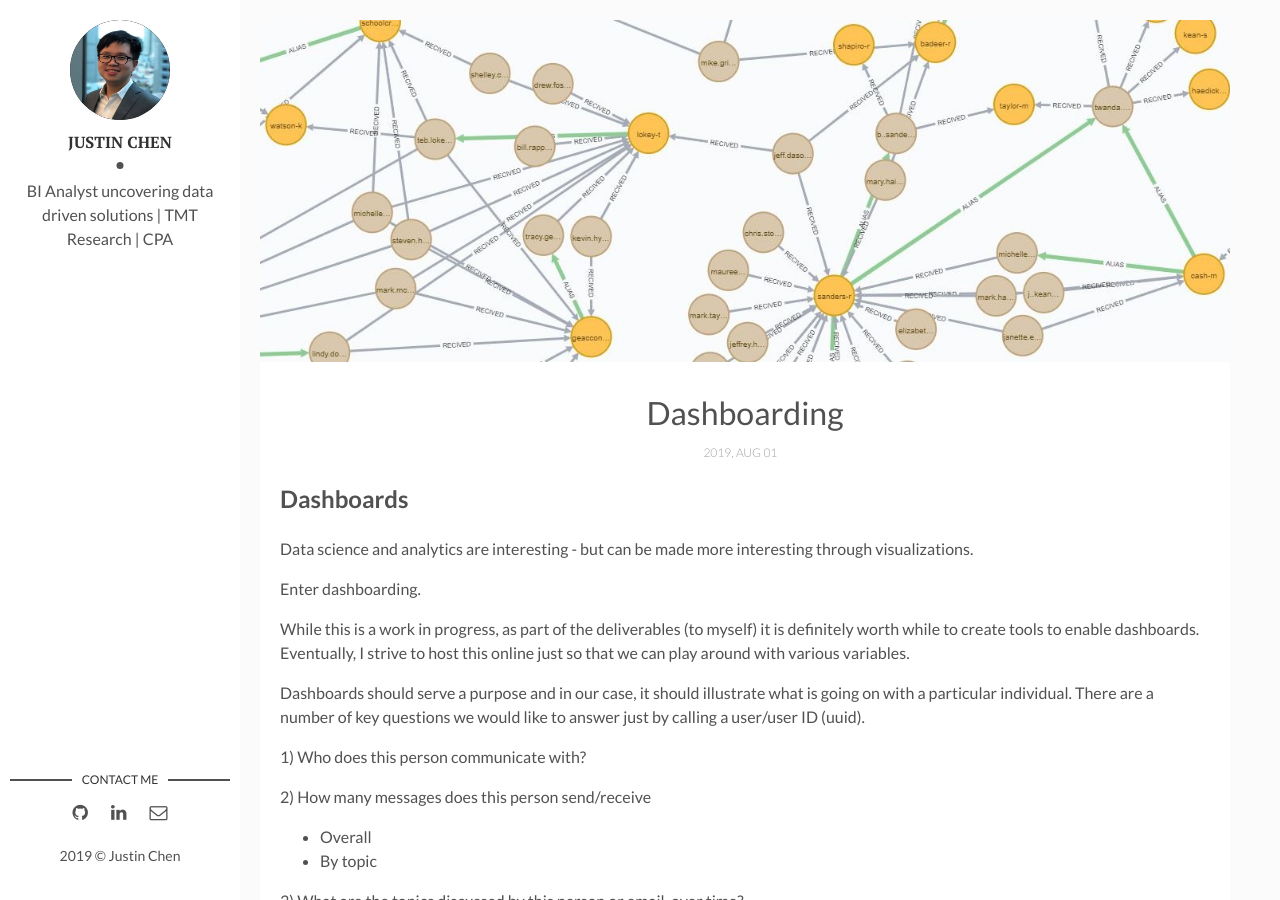
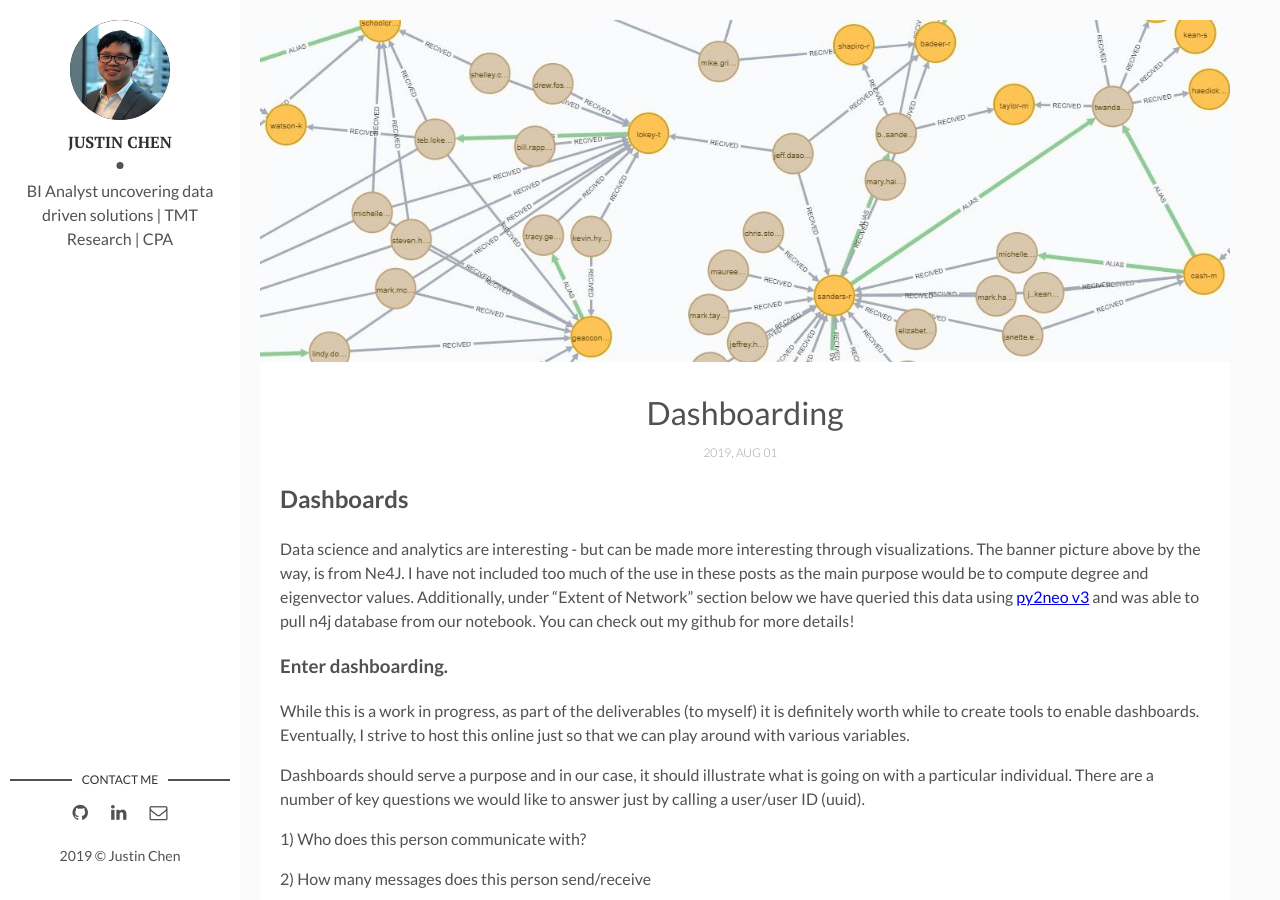
Before and after one commit to jayteetk/pages, a Jekyll site: the page built from _posts/2019-08-01-dashboarding.markdown, in a window 1280 px wide and 900 px high. Built offline with Jekyll 4.4.1, drawn with Linux system fonts in a browser that asks for light colours.

Commit message:
Post cleanups

```diff
--- a/_posts/2019-07-29-hello-world.markdown
+++ b/_posts/2019-07-29-hello-world.markdown
@@ -4,7 +4,7 @@ title: Hello World
 date: 2019-07-29 00:00:00 +0800
 description: "Preamble to an analytics and POC exercise on the Enron Corpus"  # Add post description (optional)
 img: neuler2.jpg # Add image post (optional)
-tags: [Enron, Project Management] # add tag
+tags: [Enron, Project Management, Enron] # add tag
 ---
 ## Foreword
 If you're on this page, chances are you're here on introduction.. or you've been trawling github.
--- a/_posts/2019-07-30-uncovering-the-corpus.markdown
+++ b/_posts/2019-07-30-uncovering-the-corpus.markdown
@@ -4,7 +4,7 @@ title: Uncovering the Corpus
 date: 2019-07-30 00:00:00 +0800
 description: Getting the Enron Corpus and making it machine readable # Add post description (optional)
 img: how-to-start.jpg # Add image post (optional)
-tags: [Enron, Data Cleaning, Regex] # add tag
+tags: [Enron, Data Cleaning, Regex, Enron] # add tag
 ---
 ## 500,000 entries, 2,000,000 data points
 
--- a/_posts/2019-08-01-dashboarding.markdown
+++ b/_posts/2019-08-01-dashboarding.markdown
@@ -4,14 +4,13 @@ title: Dashboarding
 date: 2019-08-01 13:32:20 +0800
 description: Creating Dashboards for Intuitive use # Add post description (optional)
 img: network-head.jpg # Add image post (optional)
-tags: [Dashboards, Neo4J, JS]
+tags: [Dashboards, Neo4J, JS, Enron]
 ---
 
 ## Dashboards
-Data science and analytics are interesting - but can be made more interesting through visualizations.
+Data science and analytics are interesting - but can be made more interesting through visualizations. The banner picture above by the way, is from Ne4J. I have not included too much of the use in these posts as the main purpose would be to compute degree and eigenvector values. Additionally, under "Extent of Network" section below we have queried this data using [py2neo v3](https://py2neo.org/v3/) and was able to pull n4j database from our notebook. You can check out my github for more details!
 
-Enter dashboarding.
-
+### Enter dashboarding.
 While this is a work in progress, as part of the deliverables (to myself) it is definitely worth while to create tools to enable dashboards.
 Eventually, I strive to host this online just so that we can play around with various variables.
 
```
Also changed, not shown: _posts/2019-07-30-spacy-v-gensim.markdown (+4 -4 lines), _posts/2019-07-31-community-detection.markdown (+13 -3 lines), _posts/2019-07-31-topic-modelling.markdown (+6 -3 lines), assets/img/centrality.jpg.
